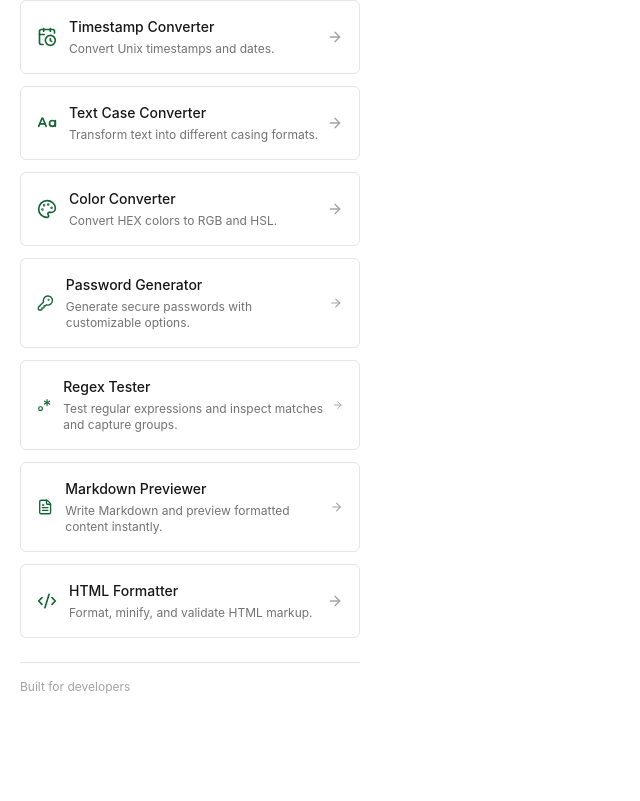
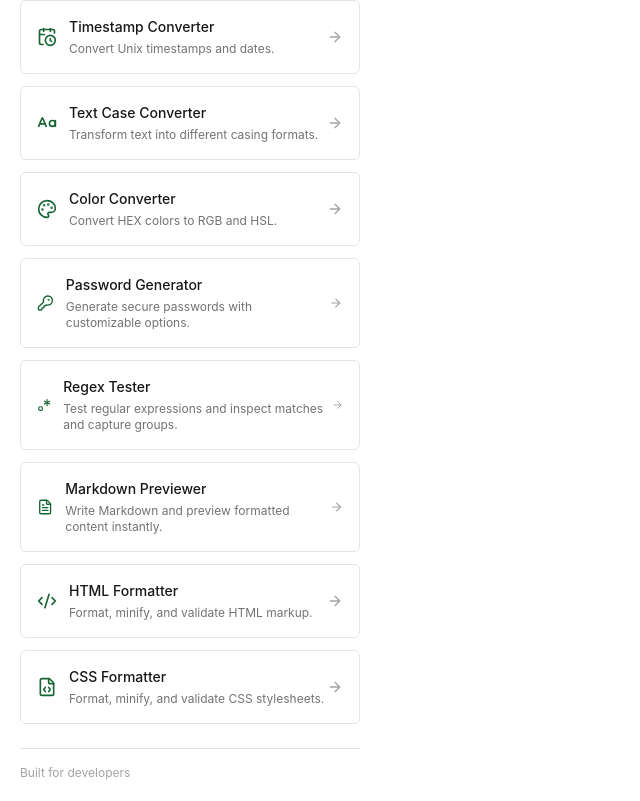
Before and after one commit to md-faizanahmad/devtool-kit, a React (Vite) app: page / in a window 1280 px wide. Shown: the part 565-1366 px from the top of the page, without its empty margins (0-640 px from the left). Before the commit the page ends 1280 px from the top, so only its background shows below. Built offline with nearby package versions, Linux system fonts and the light colour scheme.

Commit message:
feat(css-formatter): register route and homepage card

```diff
--- a/src/App.tsx
+++ b/src/App.tsx
@@ -13,6 +13,7 @@ import PasswordGenerator from './features/password-generator/PasswordGenerator';
 import RegexTester from './features/regex-tester/RegexTester';
 import MarkdownPreviewer from './features/markdown-previewer/MarkdownPreviewer';
 import HtmlFormatter from './features/html-formatter/HtmlFormatter';
+import CssFormatter from './features/css-formatter/CssFormatter';
 
 function App() {
   const loadSettings = useAppStore((state) => state.loadSettings);
@@ -35,6 +36,7 @@ function App() {
       <Route path="/regex-tester" element={<RegexTester />} />
       <Route path="/markdown-previewer" element={<MarkdownPreviewer />} />
       <Route path="/html-formatter" element={<HtmlFormatter />} />
+      <Route path="/css-formatter" element={<CssFormatter />} />
     </Routes>
   );
 }
--- a/src/components/layout/HomePage.tsx
+++ b/src/components/layout/HomePage.tsx
@@ -12,6 +12,7 @@ import {
   Regex,
   FileText,
   CodeXml,
+  FileCode,
 } from 'lucide-react';
 import type { LucideIcon } from 'lucide-react';
 import AppLayout from './AppLayout';
@@ -91,6 +92,12 @@ const tools: Tool[] = [
     path: '/html-formatter',
     icon: CodeXml,
   },
+  {
+    title: 'CSS Formatter',
+    description: 'Format, minify, and validate CSS stylesheets.',
+    path: '/css-formatter',
+    icon: FileCode,
+  },
 ];
 
 export default function HomePage() {
```
